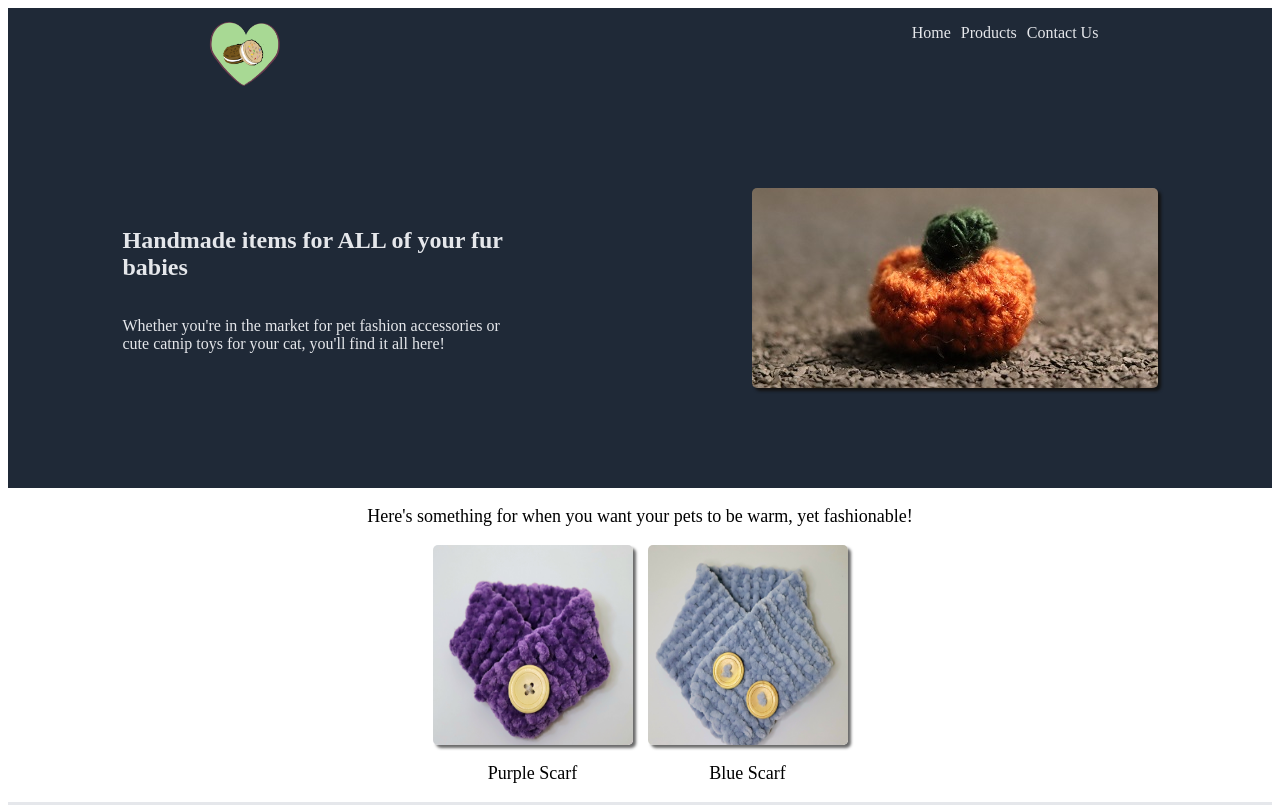
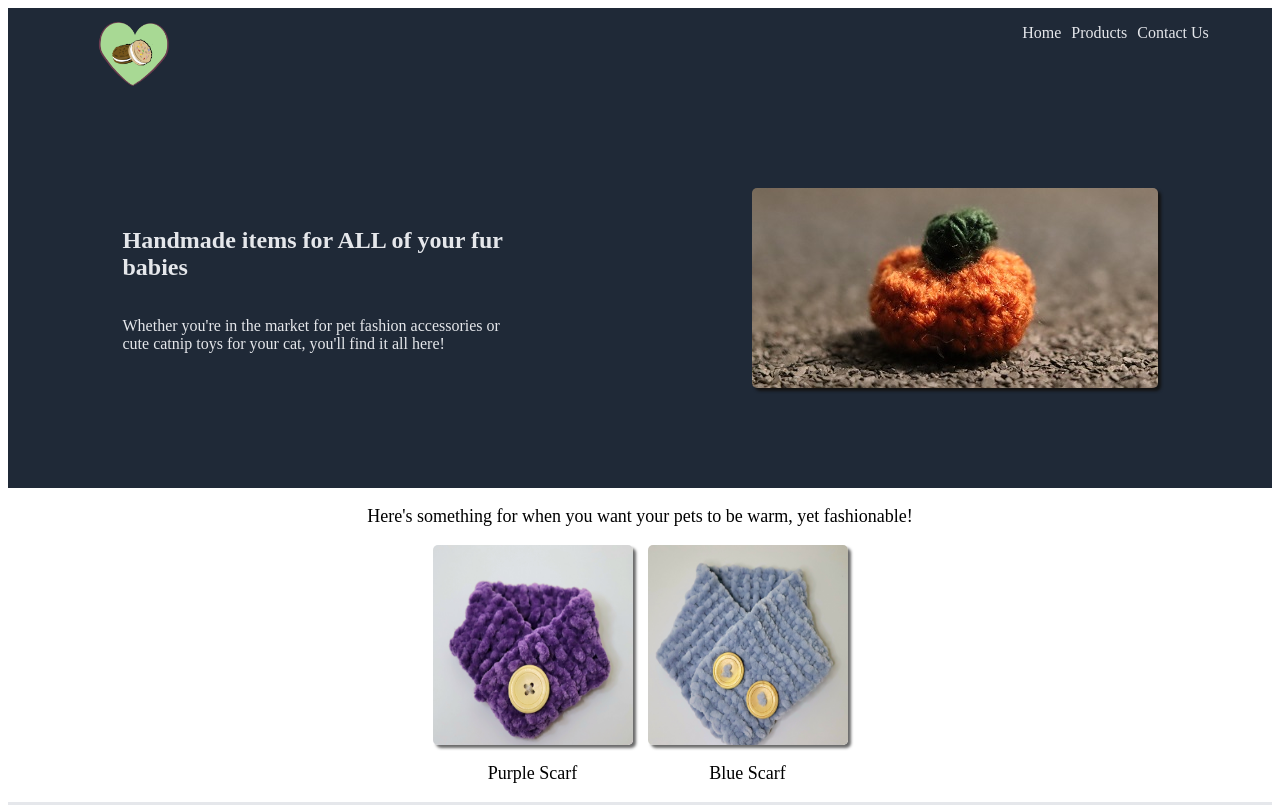
Before and after one commit to TamirraBrown/Landing-Page, a plain HTML site: page index.html in a window 1280 px wide. Shown: the top 805 px of the page. Drawn offline with Linux system fonts and the light colour scheme.

Commit message:
update header flex properties

```diff
--- a/style-sheet.css
+++ b/style-sheet.css
@@ -2,8 +2,8 @@
     display: flex;
     background-color: #1F2937;
     color:#E5E7EB;
-    justify-content: space-around;
-    gap:30%;
+    justify-content: space-between;
+
 
 }
 
```
